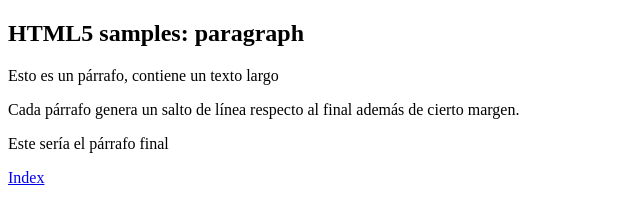
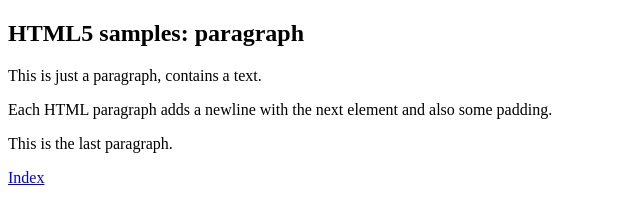
Before and after one commit to pxai/webfinde, a website: page samples/html/paragraph.html in a window 1280 px wide. Shown: the whole page, without its empty margins (0-640 px from the left). Drawn offline with Linux system fonts and the light colour scheme.

Commit message:
paragraph sample changed

```diff
--- a/samples/html/paragraph.html
+++ b/samples/html/paragraph.html
@@ -10,9 +10,9 @@
 		<h2>HTML5 samples: paragraph</h2>
 	</header>
 	<section>
-		<p>Esto es un párrafo, contiene un texto largo</p>
-		<p>Cada párrafo genera un salto de línea respecto al final además de cierto margen.</p>
-		<p>Este sería el párrafo final</p>
+		<p>This is just a paragraph, contains a text.</p>
+		<p>Each HTML paragraph adds a newline with the next element and also some padding.</p>
+		<p>This is the last paragraph.</p>
 	</section>
 	<footer>
 		<a href="index.html" title="Go back to index">Index</a>
```
